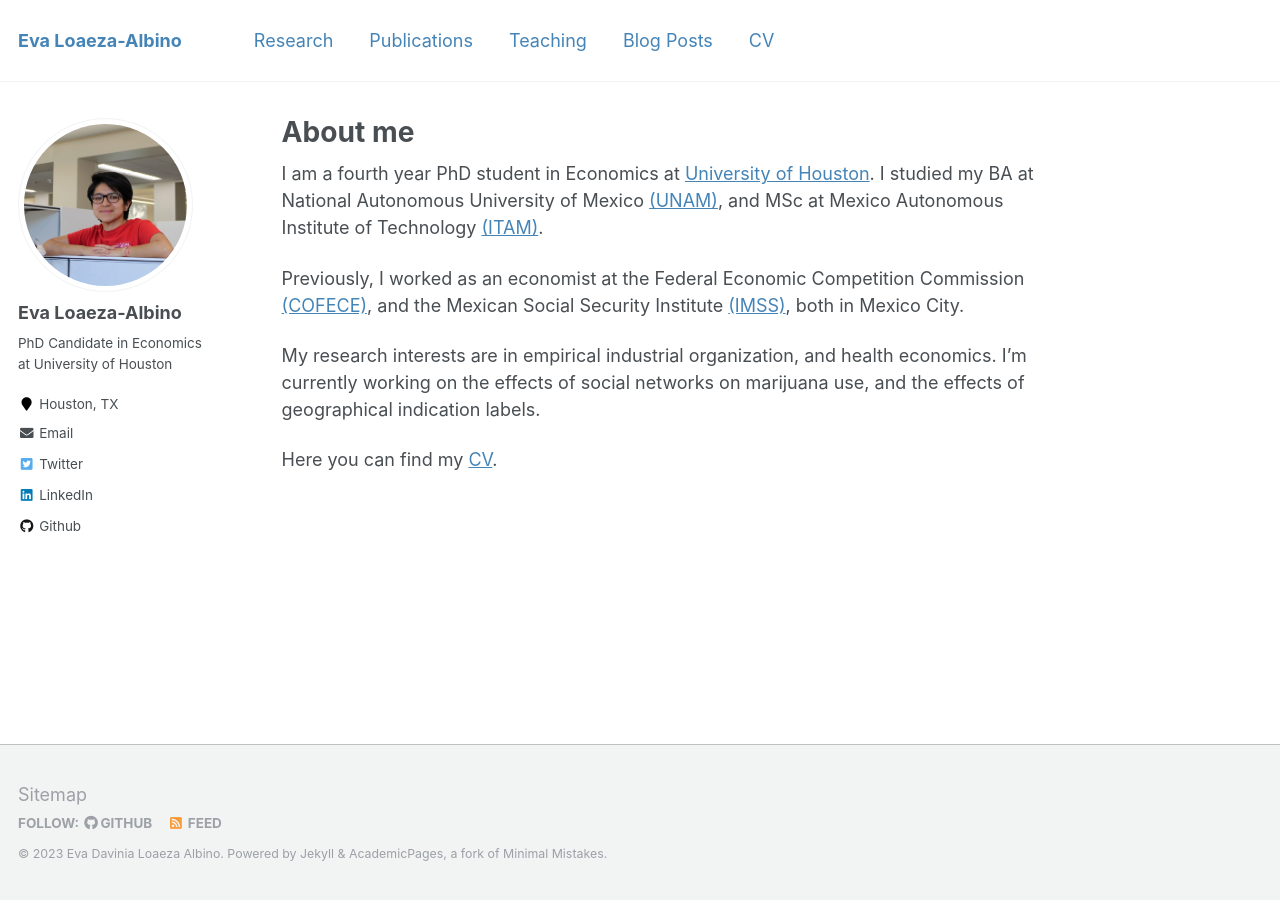
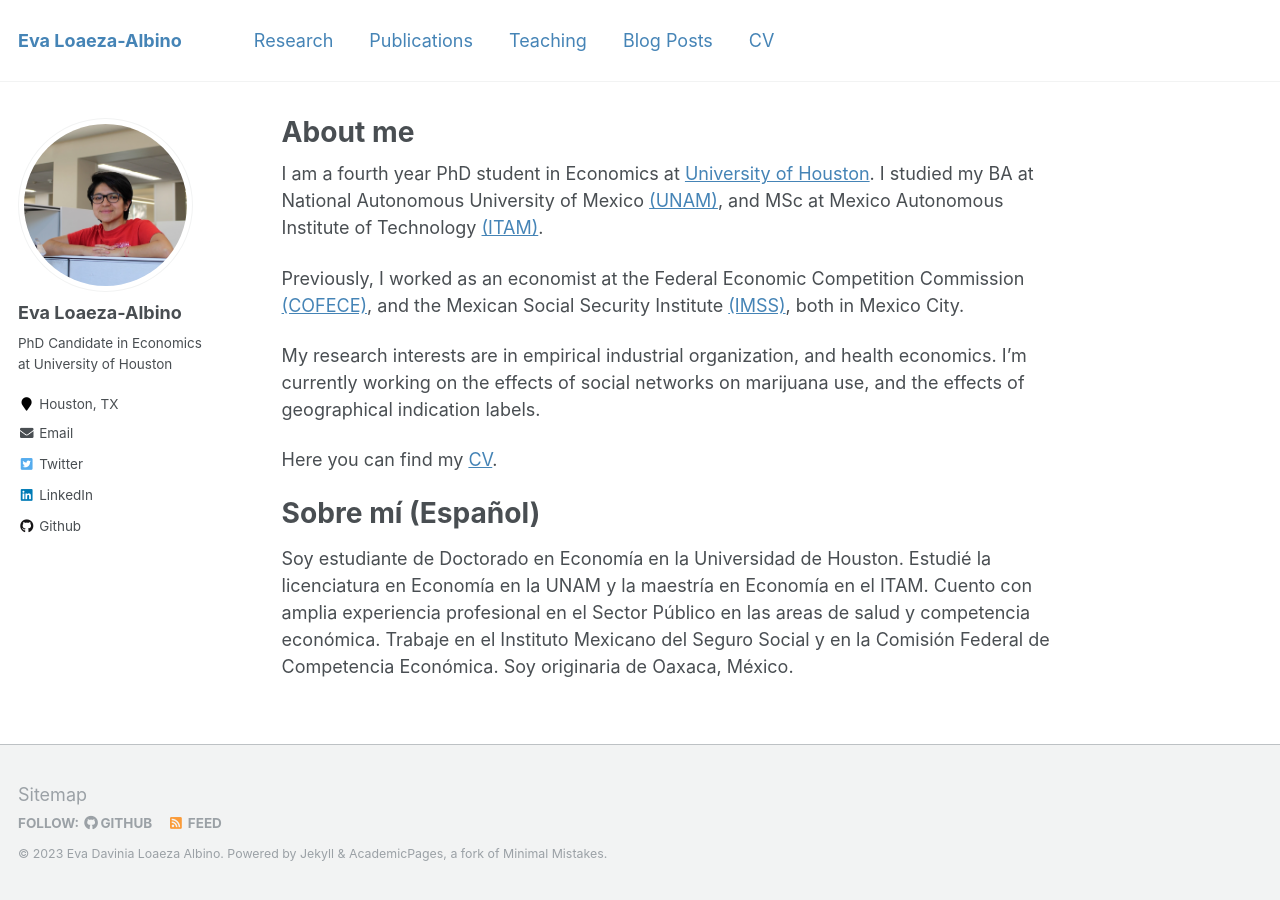
Before and after one commit to evaloaeza/evaloaeza.github.io, a Jekyll site: the page built from _pages/about.md, in a window 1280 px wide. Built offline with Jekyll 4.4.1, drawn with Linux system fonts in a browser that asks for light colours.

Commit message:
Update about.md

```diff
--- a/_pages/about.md
+++ b/_pages/about.md
@@ -15,3 +15,8 @@ Previously, I worked as an economist at the Federal Economic Competition Commiss
 My research interests are in empirical industrial organization, and health economics. I’m currently working on the effects of social networks on marijuana use, and the effects of geographical indication labels.
 
 Here you can find my <a href="/files/EvaLoaeza_CV_2023.pdf">CV</a>.
+
+# Sobre mí (Español)
+
+Soy estudiante de Doctorado en Economía en la Universidad de Houston. Estudié la licenciatura en Economía en la UNAM y la maestría en Economía en el ITAM.
+Cuento con amplia experiencia profesional en el Sector Público en las areas de salud y competencia económica. Trabaje en el Instituto Mexicano del Seguro Social y en la Comisión Federal de Competencia Económica. Soy originaria de Oaxaca, México.
```
